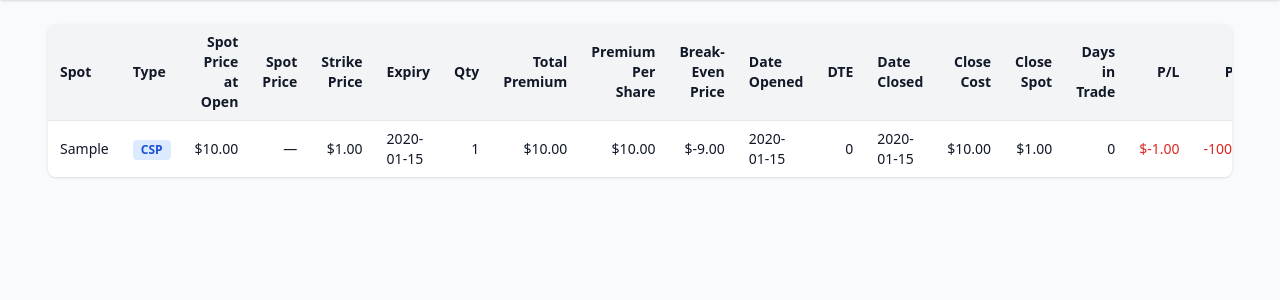
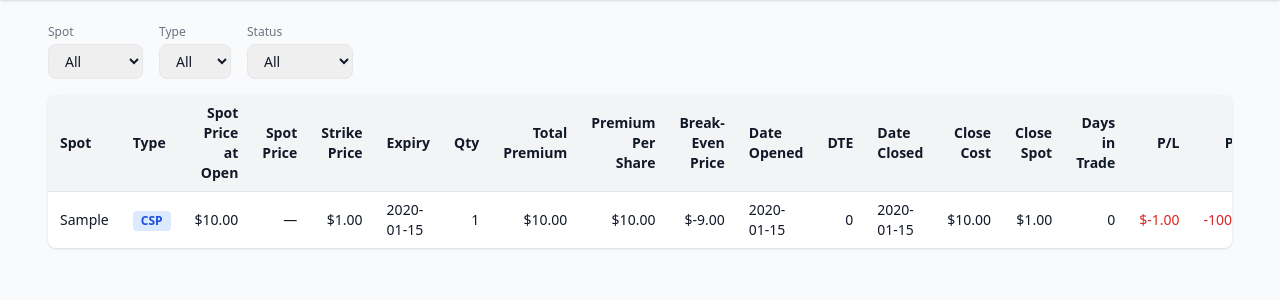
Before and after one commit to pwen/wheel, a FastAPI app: page / in a window 1280 px wide. Shown: the part 68-368 px from the top of the page. Run offline with FastAPI, Linux system fonts and the light colour scheme; tables that the repository leaves empty hold one stand-in row (values such as "Sample post"); parts of the project's set-up code (start-up, migrations or seed data) failed here and were passed over; some libraries are stand-ins or nearby versions.

Commit message:
sorting and filtering

```diff
--- a/static/js/app.js
+++ b/static/js/app.js
@@ -1,5 +1,6 @@
 // ---- Helpers ----
 const $ = (sel) => document.querySelector(sel);
+const $$ = (sel) => document.querySelectorAll(sel);
 const fmt = (v, decimals = 2) => v != null ? Number(v).toFixed(decimals) : "—";
 const fmtMoney = (v) => v != null ? "$" + Number(v).toFixed(2) : "—";
 
@@ -7,21 +8,77 @@ const fmtMoney = (v) => v != null ? "$" + Number(v).toFixed(2) : "—";
 function openModal() { $("#modal").classList.remove("hidden"); }
 function closeModal() { $("#modal").classList.add("hidden"); }
 
+// ---- State ----
+let allTrades = [];
+let sortCol = null;
+let sortAsc = true;
+
+// ---- Filtering ----
+function getFilters() {
+    return {
+        spot: $("#filter-spot").value,
+        type: $("#filter-type").value,
+        status: $("#filter-status").value,
+    };
+}
+
+function applyFilters(trades) {
+    const f = getFilters();
+    return trades.filter(t =>
+        (!f.spot || t.symbol === f.spot) &&
+        (!f.type || t.strategy_type === f.type) &&
+        (!f.status || t.status === f.status)
+    );
+}
+
+function populateSpotFilter() {
+    const select = $("#filter-spot");
+    const current = select.value;
+    const symbols = [...new Set(allTrades.map(t => t.symbol))].sort();
+    select.innerHTML = '<option value="">All</option>' +
+        symbols.map(s => `<option value="${s}">${s}</option>`).join("");
+    select.value = current;
+}
+
+// ---- Sorting ----
+function applySorting(trades) {
+    if (!sortCol) return trades;
+    const sorted = [...trades];
+    sorted.sort((a, b) => {
+        let va = a[sortCol], vb = b[sortCol];
+        if (va == null && vb == null) return 0;
+        if (va == null) return 1;
+        if (vb == null) return -1;
+        if (typeof va === "string") return va.localeCompare(vb);
+        return va - vb;
+    });
+    if (!sortAsc) sorted.reverse();
+    return sorted;
+}
+
+function updateSortArrows() {
+    $$("th[data-sort] .sort-arrow").forEach(el => el.textContent = "");
+    if (sortCol) {
+        const th = $(`th[data-sort="${sortCol}"]`);
+        if (th) th.querySelector(".sort-arrow").textContent = sortAsc ? " ▲" : " ▼";
+    }
+}
+
 // ---- Render trades ----
-async function loadTrades() {
-    const res = await fetch("/api/trades");
-    const trades = await res.json();
+function renderTrades() {
+    const filtered = applyFilters(allTrades);
+    const sorted = applySorting(filtered);
     const tbody = $("#trades-body");
     const emptyMsg = $("#empty-msg");
 
-    if (trades.length === 0) {
+    if (sorted.length === 0) {
         tbody.innerHTML = "";
         emptyMsg.classList.remove("hidden");
         return;
     }
 
     emptyMsg.classList.add("hidden");
-    tbody.innerHTML = trades.map((t) => `
+    tbody.innerHTML = sorted.map((t) => `
     <tr class="hover:bg-gray-50">
       <td class="px-3 py-2 font-medium">${t.symbol}</td>
       <td class="px-3 py-2">
@@ -59,6 +116,15 @@ async function loadTrades() {
       <td class="px-3 py-2 max-w-[200px] truncate">${t.notes || ""}</td>
     </tr>
   `).join("");
+
+    updateSortArrows();
+}
+
+async function loadTrades() {
+    const res = await fetch("/api/trades");
+    allTrades = await res.json();
+    populateSpotFilter();
+    renderTrades();
 }
 
 // ---- Form submit ----
@@ -91,6 +157,25 @@ $("#trade-form").addEventListener("submit", async (e) => {
     }
 });
 
+// ---- Sort click handlers ----
+$$("th[data-sort]").forEach(th => {
+    th.addEventListener("click", () => {
+        const col = th.dataset.sort;
+        if (sortCol === col) {
+            sortAsc = !sortAsc;
+        } else {
+            sortCol = col;
+            sortAsc = true;
+        }
+        renderTrades();
+    });
+});
+
+// ---- Filter change handlers ----
+["#filter-spot", "#filter-type", "#filter-status"].forEach(sel => {
+    $(sel).addEventListener("change", () => renderTrades());
+});
+
 // ---- Live prices (async backfill) ----
 async function loadPrices() {
     const cells = document.querySelectorAll("[data-price-sym]");
--- a/templates/index.html
+++ b/templates/index.html
@@ -24,12 +24,40 @@
     <!-- Main -->
     <main class="max-w-[95vw] mx-auto px-4 py-6">
 
+        <!-- Filters -->
+        <div class="flex flex-wrap gap-4 mb-4 items-end">
+            <div>
+                <label class="block text-xs font-medium text-gray-500 mb-1">Spot</label>
+                <select id="filter-spot" class="border rounded-lg px-3 py-1.5 text-sm">
+                    <option value="">All</option>
+                </select>
+            </div>
+            <div>
+                <label class="block text-xs font-medium text-gray-500 mb-1">Type</label>
+                <select id="filter-type" class="border rounded-lg px-3 py-1.5 text-sm">
+                    <option value="">All</option>
+                    <option value="CSP">CSP</option>
+                    <option value="CC">CC</option>
+                </select>
+            </div>
+            <div>
+                <label class="block text-xs font-medium text-gray-500 mb-1">Status</label>
+                <select id="filter-status" class="border rounded-lg px-3 py-1.5 text-sm">
+                    <option value="">All</option>
+                    <option value="open">Open</option>
+                    <option value="closed">Closed</option>
+                    <option value="assigned">Assigned</option>
+                    <option value="rolled">Rolled</option>
+                </select>
+            </div>
+        </div>
+
         <!-- Trade Table -->
         <div class="bg-white shadow rounded-lg overflow-x-auto">
             <table class="min-w-full divide-y divide-gray-200 text-sm">
                 <thead class="bg-gray-100">
                     <tr>
-                        <th class="px-3 py-2 text-left font-semibold">Spot</th>
+                        <th class="px-3 py-2 text-left font-semibold cursor-pointer select-none hover:text-indigo-600" data-sort="symbol">Spot <span class="sort-arrow text-xs"></span></th>
                         <th class="px-3 py-2 text-left font-semibold">Type</th>
                         <th class="px-3 py-2 text-right font-semibold">Spot Price at Open</th>
                         <th class="px-3 py-2 text-right font-semibold">Spot Price</th>
@@ -39,14 +67,14 @@
                         <th class="px-3 py-2 text-right font-semibold">Total Premium</th>
                         <th class="px-3 py-2 text-right font-semibold">Premium Per Share</th>
                         <th class="px-3 py-2 text-right font-semibold">Break-Even Price</th>
-                        <th class="px-3 py-2 text-left font-semibold">Date Opened</th>
-                        <th class="px-3 py-2 text-right font-semibold">DTE</th>
+                        <th class="px-3 py-2 text-left font-semibold cursor-pointer select-none hover:text-indigo-600" data-sort="opened_at">Date Opened <span class="sort-arrow text-xs"></span></th>
+                        <th class="px-3 py-2 text-right font-semibold cursor-pointer select-none hover:text-indigo-600" data-sort="dte">DTE <span class="sort-arrow text-xs"></span></th>
                         <th class="px-3 py-2 text-left font-semibold">Date Closed</th>
                         <th class="px-3 py-2 text-right font-semibold">Close Cost</th>
                         <th class="px-3 py-2 text-right font-semibold">Close Spot</th>
                         <th class="px-3 py-2 text-right font-semibold">Days in Trade</th>
-                        <th class="px-3 py-2 text-right font-semibold">P/L</th>
-                        <th class="px-3 py-2 text-right font-semibold">P/L %</th>
+                        <th class="px-3 py-2 text-right font-semibold cursor-pointer select-none hover:text-indigo-600" data-sort="realized_pl">P/L <span class="sort-arrow text-xs"></span></th>
+                        <th class="px-3 py-2 text-right font-semibold cursor-pointer select-none hover:text-indigo-600" data-sort="realized_pl_pct">P/L % <span class="sort-arrow text-xs"></span></th>
                         <th class="px-3 py-2 text-left font-semibold">Status</th>
                         <th class="px-3 py-2 text-left font-semibold">Notes</th>
                     </tr>
```
